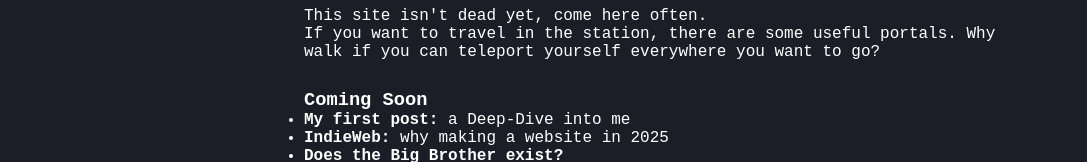
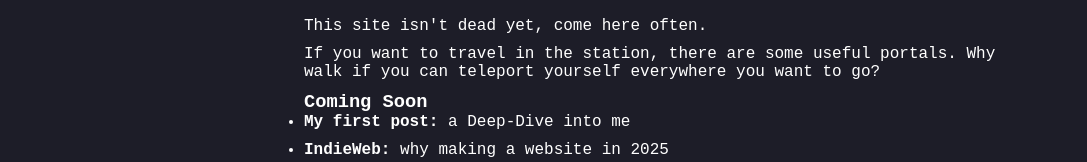
Before and after one commit to mark-on/mark-on.github.io, an Eleventy site: page src/about.md in a window 1280 px wide. Shown: the part 937-1099 px from the top of the page, without its empty margins (0-1087 px from the left). Built offline with nearby package versions, Linux system fonts and the light colour scheme; Eleventy itself is replaced by a stand-in of ours; files that its build step writes are made by us from their sources; files whose address does not match are found by name.

Commit message:
Auto update on $(date)

```diff
--- a/src/about.md
+++ b/src/about.md
@@ -1,46 +1,90 @@
 ---
+
 layout: layout.njk
+
 title: "About Me"
+
 permalink: /about/
----
 
 ---
 
+
+
+---
+
+
+
 # Hello there, I'm Mark!<br>
+
 Nice to meet you and welcome to my space station. You've traveled a lot before you got here so please, take a break.<br><br>
 
+
+
 I'm a computer science student and my intent with this website is to share knowledge, thoughts, experiences and connect with people.<br>
+
 Day after day you will see my goals and my own view of the world forms. You will see a man taking the journey of life, changing ideas and forming new ones. This is the start of THE project and I would love to share it with you.<br><br>
 
+
+
 # MANIFESTO<br>
+
 This is my manifesto, a mission statement of my values, that I will share with you. I will express my ideology, ideas and points of view.<br><br>
 
+
+
 ## Honesty above all<br>
+
 I think that people nowadays lack honesty and it's so annoying. No one has the balls to tell you the truth. My goal here is to be as much non-biased as I can (and I need your help too).<br><br>
 
+
+
 ## Sharing as much as you can<br>
+
 If I needed to pay for everything useful I've taken from people's knowledge, today I would probably be broke (as if I were not...). I think that as much as I need knowledge, I need to spread it, even if it's just organizing other people's thoughts for you.<br><br>
 
+
+
 ## Critical Thinking as a Duty<br>
+
 The world is full of people thinking as little as they can. Using your brain for solving daily tasks and forming opinions has become worthless. We're letting people choose for us: politicians, influencers, friends, and algorithms. This blog is my rebellion. I will dissect ideas, question myself and prioritize logic over convenience. It's hard work, but it's the only way to true clarity.<br><br>
 
+
+
 ## BE FREE<br>
+
 The range of fields where the word freedom needs to be applied is endless. I want to focus on the freedom of expression. This place is not only mine, it's yours too and you're free to let me know your ideas and thoughts about everything here. To be free shouldn't be a luxury of a few, but the bare minimum of common living.<br><br>
 
+
+
 This site isn't dead yet, come here often.<br>
-If you want to travel in the station, there are some useful portals. Why walk if you can teleport yourself everywhere you want to go?<br><br>
+
+If you want to travel in the station, there are some useful portals. Why walk if you can teleport yourself everywhere you want to go?
+
 
 ### Coming Soon
 
+
+
 - **My first post:** a Deep-Dive into me
+
 - **IndieWeb:** why making a website in 2025
+
 - **Does the Big Brother exist?**
+
 - **Nick Drake:** poetry of a bluesman
+
+
 
 ---
 
+
+
 # Contacts
+
+
 
 Feel free to write me for everything — I'm open to answering your questions, discussing topics, or just chatting and connecting.
 
+
+
 Mail me at: [markonblog@gmail.com](mailto:markonblog@gmail.com)
```
